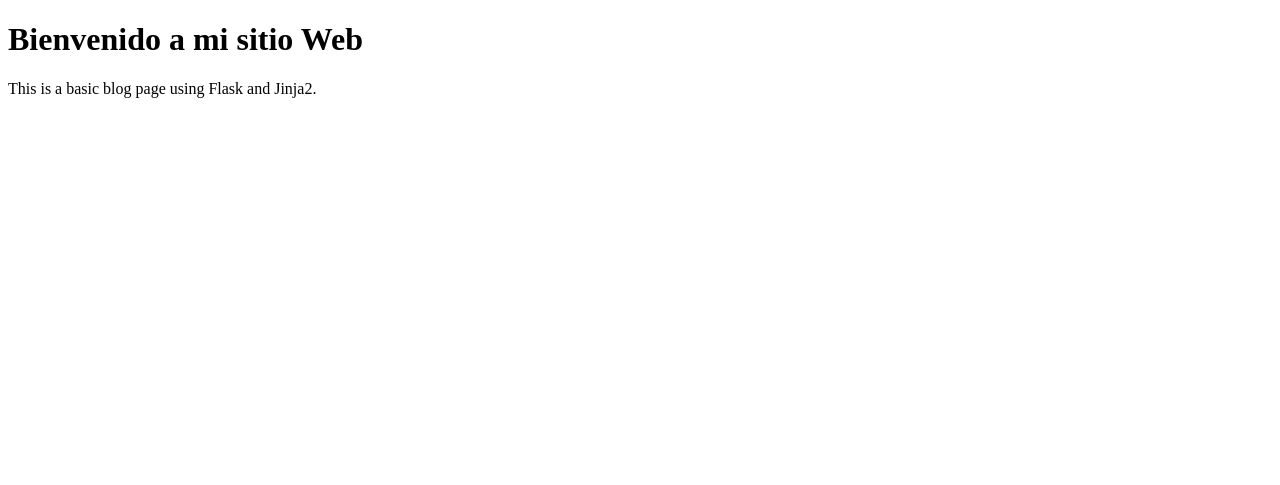
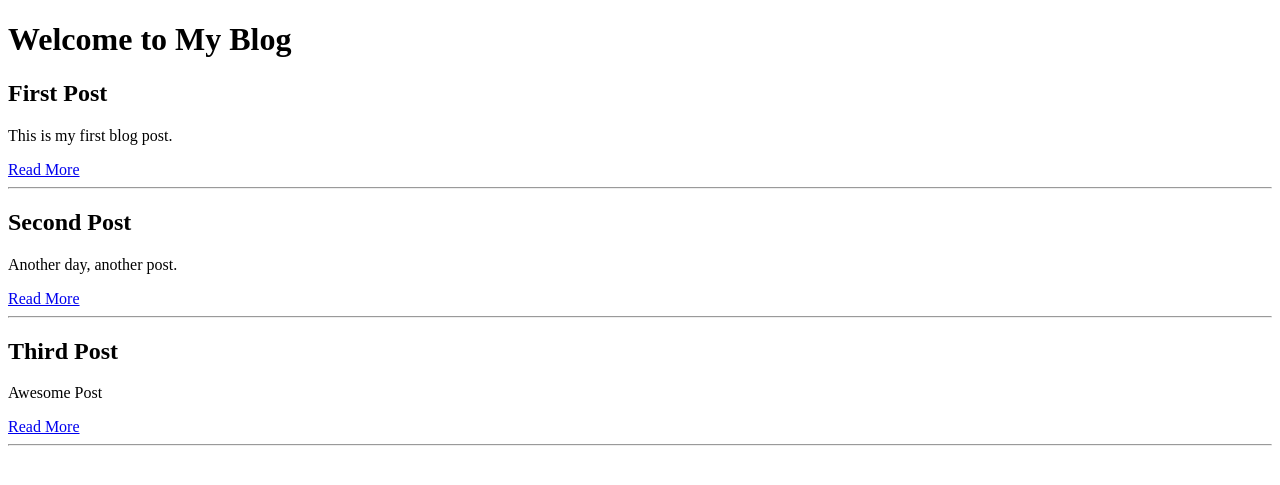
Before and after one commit to VictorCarmonaMoraza/blog_personal_python, a Flask app: page / in a window 1280 px wide. Shown: the top 485 px of the page. Run offline with Flask 3, Linux system fonts and the light colour scheme.

Commit message:
Passing Data between Routes and Templates

```diff
--- a/app.py
+++ b/app.py
@@ -2,15 +2,16 @@ from flask import Flask, render_template
 
 app = Flask(__name__)
 
-#Static Route
+
 @app.route('/')
 def home():
-    return render_template('index.html', title='Bienvenido a mi sitio Web')
+    posts = [
+        {"id": 1, "title": "First Post", "content": "This is my first blog post."},
+        {"id": 2, "title": "Second Post", "content": "Another day, another post."},
+        {"id": 3, "title": "Third Post", "content": "Awesome Post"},
+    ]
+    return render_template('index.html', posts=posts)
 
-# Dynamic Route
-@app.route('/post/<int:post_id>')
-def show_post(post_id):
-    return f"Displaying Post #{post_id}"
 
 if __name__ == "__main__":
     app.run(debug=True)
--- a/templates/index.html
+++ b/templates/index.html
@@ -2,10 +2,15 @@
 <html lang="en">
 <head>
     <meta charset="UTF-8">
-    <title>Title</title>
+    <title>My Blog</title>
 </head>
 <body>
-<h1>{{ title }}</h1>
-<p>This is a basic blog page using Flask and Jinja2.</p>
+<h1>Welcome to My Blog</h1>
+{% for post in posts %}
+    <h2> {{post.title}}</h2>
+    <p>{{post.content}}</p>
+    <a href="/post/{{post.id}}">Read More</a>
+    <hr>
+{% endfor %}
 </body>
 </html>
```
